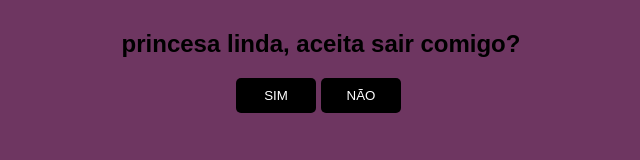
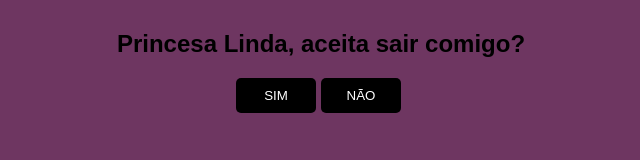
Before and after one commit to Gust4v0mo/Pedido, a plain HTML site: page index.html in a window 1280 px wide. Shown: the full height of the page, 329-969 px from the left. Drawn offline with Linux system fonts and the light colour scheme.

Commit message:
Update index.html

```diff
--- a/index.html
+++ b/index.html
@@ -13,7 +13,7 @@ Tutorial: https://www.youtube.com/watch?v=zxxB9SFh9p4
 
 <body>
     <div id="conteudo">
-        <h2>princesa linda, aceita sair comigo?</h2>
+        <h2>Princesa Linda, aceita sair comigo?</h2>
         <div style="margin: auto;width: 170px;">
             <button style="position: fixed;display: block;" class="btn" onclick="sim()">SIM</button>
             <button class="btn" onclick="desvia(this)" onmouseover="desvia(this)" style="position: absolute;">NÃO</button>
```
